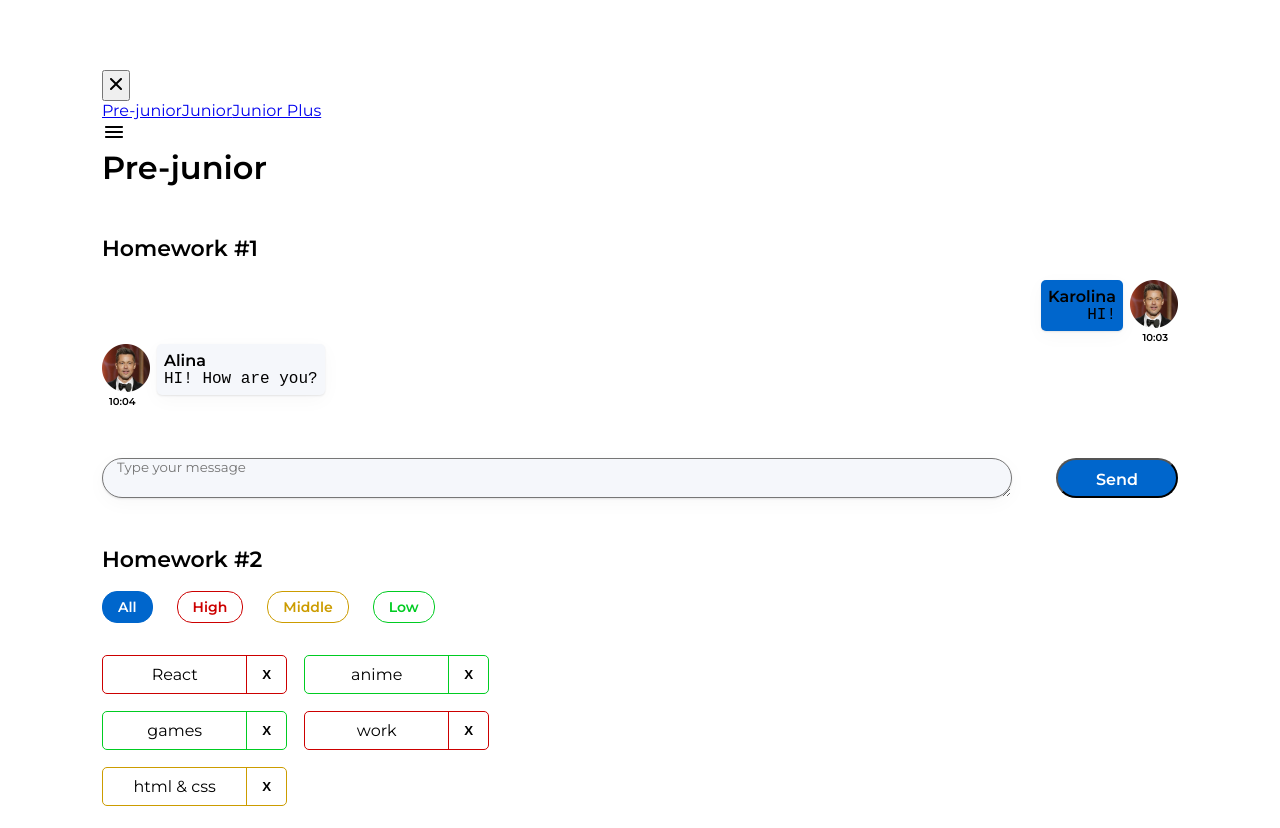
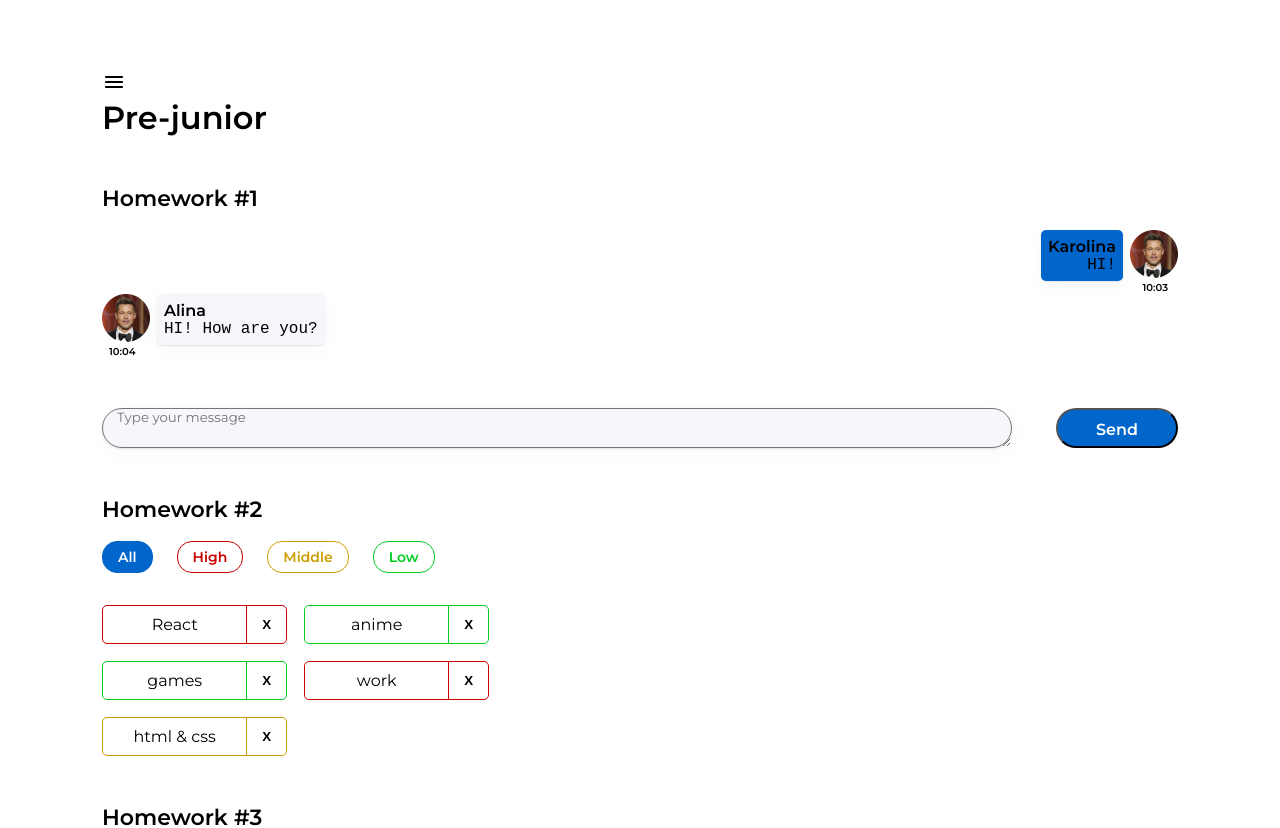
Before and after one commit to KarolinaEsepenok/dzIgnatNew, a React (Create React App) app: page /#/pre-junior in a window 1280 px wide. Shown: the top 828 px of the page. Built offline with nearby package versions, Linux system fonts and the light colour scheme.

Commit message:
HW5Commit

```diff
--- a/package.json
+++ b/package.json
@@ -14,8 +14,10 @@
     "@types/node": "16.11.56",
     "@types/uuid": "8.3.4",
     "axios": "0.27.2",
+    "bootstrap": "^5.2.2",
     "gh-pages": "^4.0.0",
     "react": "18.2.0",
+    "react-bootstrap": "^2.5.0",
     "react-dom": "18.2.0",
     "react-redux": "8.0.4",
     "react-router-dom": "6.3",
--- a/src/s2-homeworks/hw05/header/Header.module.css
+++ b/src/s2-homeworks/hw05/header/Header.module.css
@@ -5,4 +5,5 @@
 }
 
 .header h1 {
+
 }
--- a/src/s2-homeworks/hw05/sidebar/Sidebar.module.css
+++ b/src/s2-homeworks/hw05/sidebar/Sidebar.module.css
@@ -1,25 +1,44 @@
 .sidebar {
+
 }
 
 .sidebar.open {
+    background-color: lightblue;
+    width: 300px;
+
 }
 
 .background {
 }
 
 .nav {
+    display: flex;
+    flex-direction: column;
+    font-size: 22px;
+    font-weight: 600;
+    line-height: 105%;
+
 }
 
 .nav a {
+    text-decoration: none;
 }
 
 .nav a:hover {
+    text-decoration: #0066cc;
+    color: #0066cc;
 }
 
 .nav a.active {
+    text-decoration: #0059b3;
+
 }
+
 .close {
+    display: none;
+
 }
 
 .close img {
+
 }
```
Also changed, not shown: 1 other file (tests, documents, lock files or other folders).
